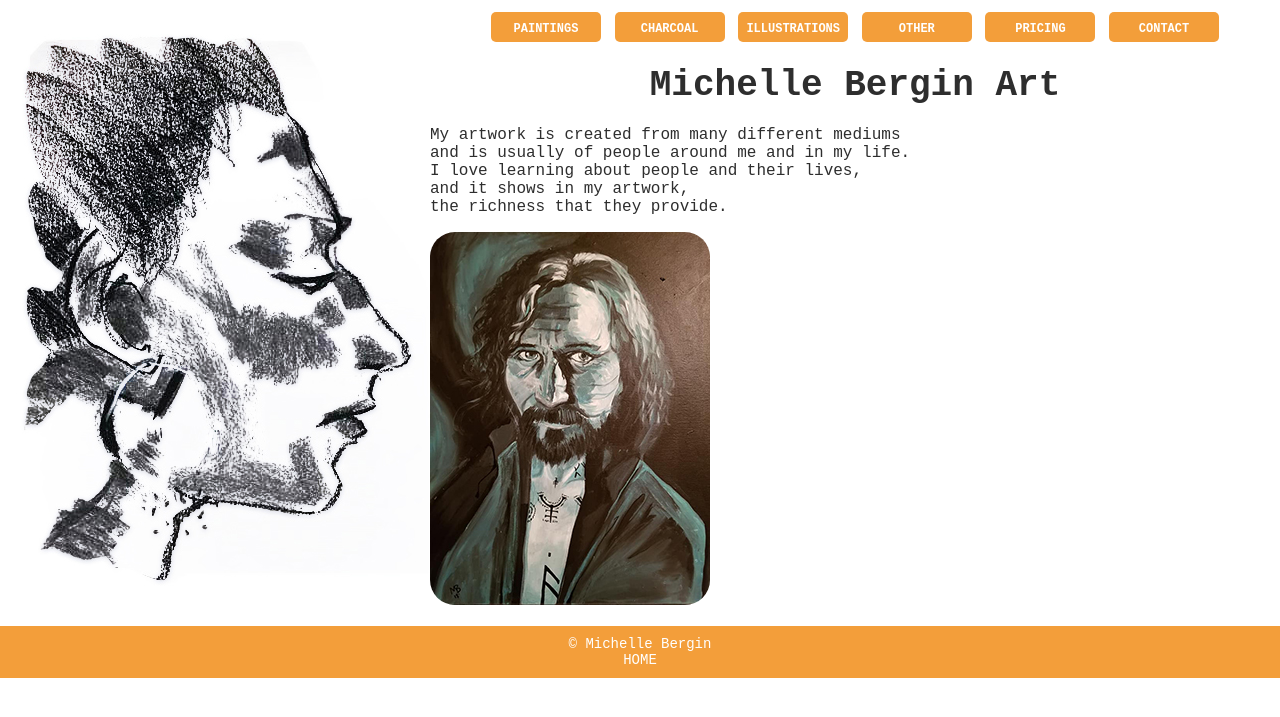
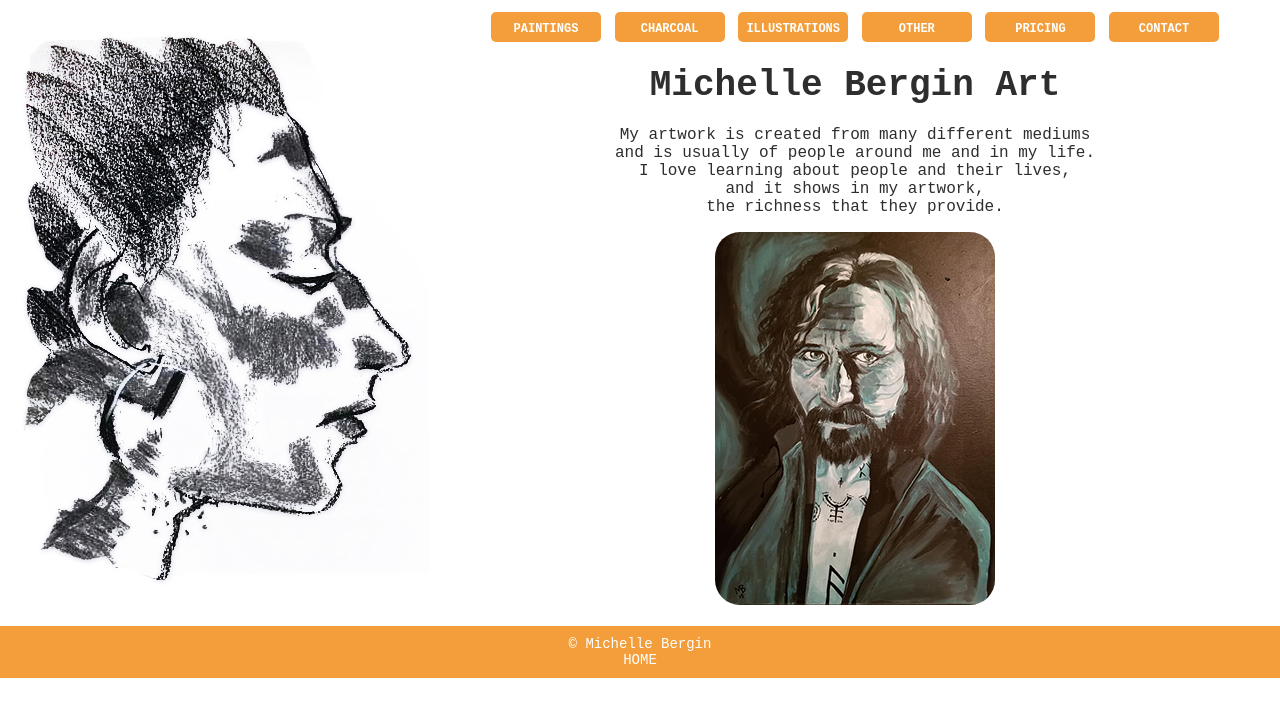
Before and after one commit to ironsketch/myGDwebsite, a PHP site: page / in a window 1280 px wide; the page is wider, and only the part inside the window is pictured. Shown: the top 717 px of that part. Run offline with PHP 8.4, Linux system fonts and the light colour scheme.

Commit message:
more fixes

```diff
--- a/public_html/css/home.css
+++ b/public_html/css/home.css
@@ -35,7 +35,8 @@ h1 {
     text-align: center;
 }
 #ranArtIMG {
-     border-radius: 25px;
+    text-align: center;
+    border-radius: 25px;
 }
 #card2 {
     background-color: #cdcdcd;
@@ -97,6 +98,11 @@ h1 {
     margin-left: 130px;
     width: 100%;
 }
+#content2 {
+    text-align: center;
+    margin-top: 20px;
+    width: 100%;
+}
 #art {
     margin: 5px;
     border-radius: 25px;
--- a/public_html/index.html
+++ b/public_html/index.html
@@ -21,7 +21,7 @@
             <p>
                 <h1 class="h1Class">Michelle Bergin Art</h1>
             </p>
-            <div id="content">
+            <div id="content2">
                 My artwork is created from many different mediums
                 <br />and is usually of people around me and in my life.
                 <br />I love learning about people and their lives,
```
